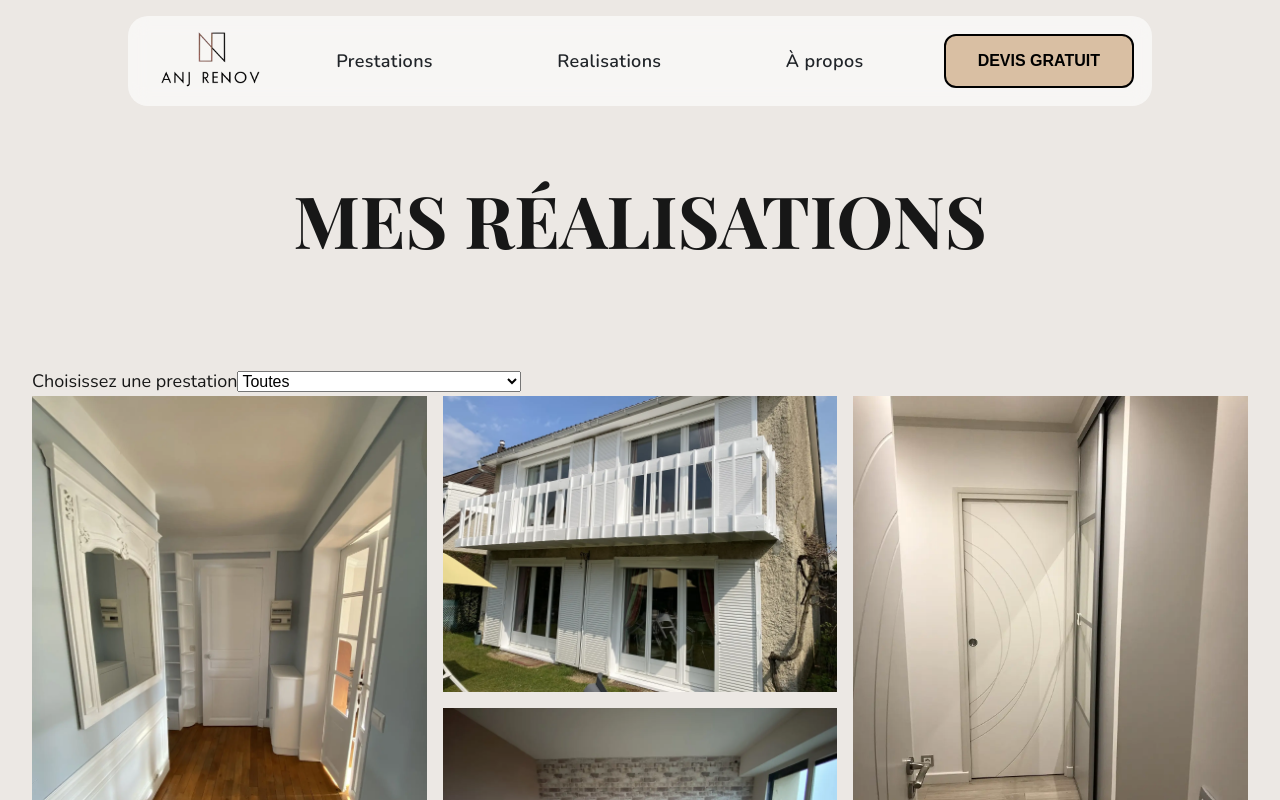
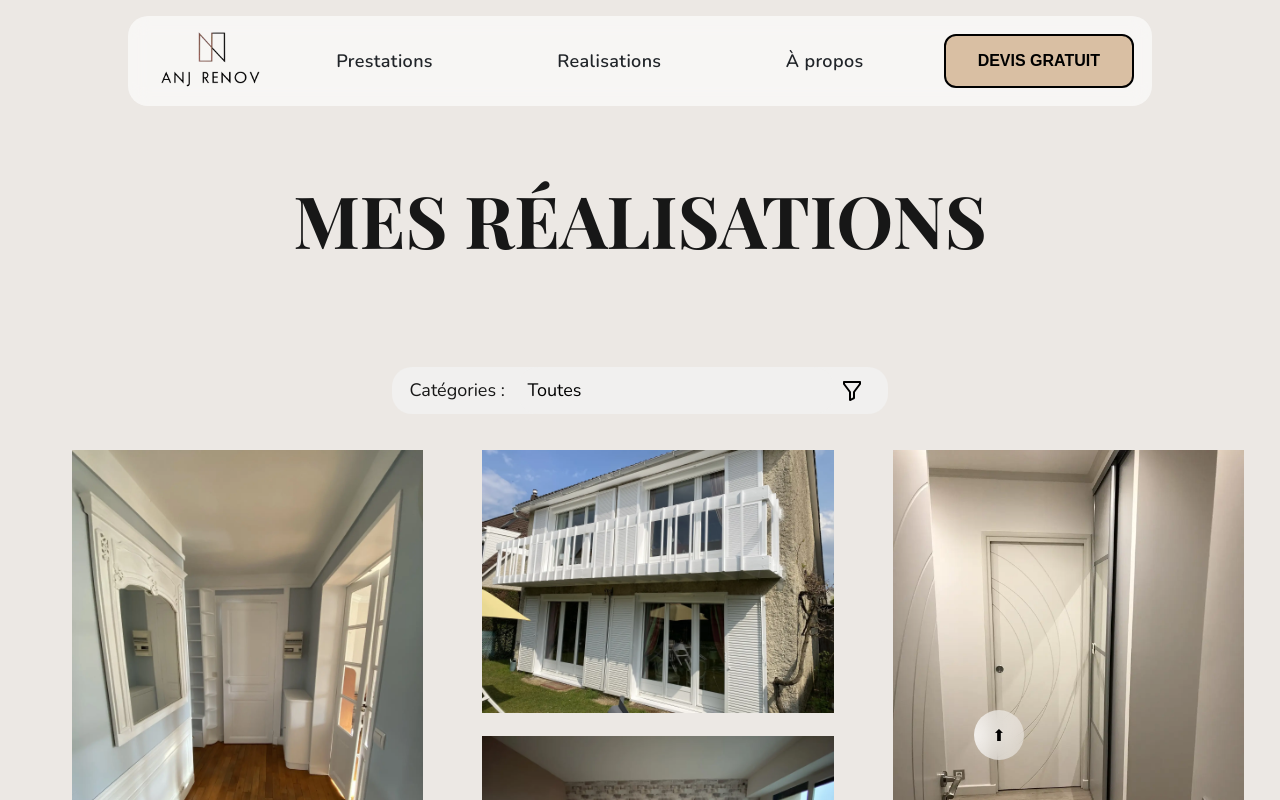
Before and after one commit to aurelienog/renov, a Next.js app: page /realisations in a window 1280 px wide. Shown: the top 800 px of the page. Built offline with nearby package versions, Linux system fonts and the light colour scheme; a web font is replaced by a local one.

Commit message:
update galleryFilter styles

```diff
--- a/src/app/layout.tsx
+++ b/src/app/layout.tsx
@@ -27,7 +27,7 @@ export default function RootLayout({
 }>) {
   return (
     <html lang="fr">
-      <body className={`${nunito.variable} ${playfair.variable}`}>
+      <body className={`${nunito.variable} ${playfair.variable}`} style={{backgroundColor: 'var(--background)'}}>
         <HeaderServer />
           {children}
         <Footer/>
--- a/src/components/contact-form/ContactForm.tsx
+++ b/src/components/contact-form/ContactForm.tsx
@@ -12,8 +12,6 @@ function ContactForm() {
   const [serverError, setServerError] = useState<string | null>(null)
   const [successMessage, setSuccessMessage] = useState<string | null>(null)
   useScrollToHash()
-
-  console.log(errors)
 
   const onMessageSubmit = async (data: ContactFormData) => {
     try {
--- a/src/components/projects-gallery/GalleryFilter.tsx
+++ b/src/components/projects-gallery/GalleryFilter.tsx
@@ -1,7 +1,7 @@
 'use client'
 import React from 'react';
 import { useRouter, useSearchParams } from 'next/navigation';
-
+import styles from './styles.module.css';
 
 function GalleryFilter() {
   const router = useRouter();
@@ -19,8 +19,8 @@ function GalleryFilter() {
   }
 
   return (
-    <form >
-      <label htmlFor="service-select">Choisissez une prestation</label>
+    <aside aria-label="Filtrer les photos" className={styles.filter}>
+      <label htmlFor="service-select">Catégories : </label>
       <select id="service-select" value={selectedValue} onChange={handleChange}>
         <option value="">Toutes</option>
         <option value="boiserie">Rénovation de boiseries</option>
@@ -31,7 +31,7 @@ function GalleryFilter() {
         <option value="enduit">Enduits décoratifs & peintures à effet</option>
         <option value="autre">Rénovation diverse</option>
       </select>
-    </form>
+    </aside>
   )
 }
 
--- a/src/components/projects-gallery/GalleryGrid.tsx
+++ b/src/components/projects-gallery/GalleryGrid.tsx
@@ -5,13 +5,13 @@ import { Project } from '@/lib/models/interfaces';
 
 function GalleryGrid( { projects }: { projects : Project[]} ) {
   return (
-    <div className={`${styles.wrapper}`}>
+    <ul className={`${styles.wrapper}`}>
       {projects.map((p : Project, index : number) => (
-        <div key={index}>
+        <li key={index}>
           <Image src={p.image} alt={p.description} sizes='(max-width: 970px) 100vw, (max-width: 1400px) 50vw, 33vw"'  placeholder='blur' style={{ width: '100%', height: 'auto', objectFit: 'cover', marginBottom: '1rem'}}/>
-        </div>
+        </li>
       ))}
-    </div>
+    </ul>
   )
 }
 
--- a/src/components/projects-gallery/styles.module.css
+++ b/src/components/projects-gallery/styles.module.css
@@ -1,42 +1,33 @@
+.filter select {
+    border: none;
+    font: inherit;
+    padding: 0.5em ;
+    margin-left: 0.5em;
+    border-radius: var(--border-radius);
+    appearance: none;
+}
+
 .wrapper {
   columns: 3 20rem;
   gap: 1rem;
 
-  & div {
-    position: relative;
-
-    &:hover::after {
-      background-image: rgba(0, 0, 0, 0.3);
-    }
-
-    &:hover {
-      cursor: zoom-in;
-      box-shadow: 0 0 20px rgba(255, 255, 255, 0.2);
-    }
-
-
-  &::after {
-      content: '';
-      position: absolute;
-      inset: 0;
-      background: rgba(0, 0, 0, 0);
-      transition: background-image 0.4s ease;
-      pointer-events: none;
-    }
+  & li {
+    list-style-type: none;
   }
 
   & img {
     display: block;  /* reset margen */
-    cursor: pointer;
+    cursor:zoom-in;
     transition: transform 300ms ease-in-out;
       width: 100%;
       height: auto;
       transition: transform 0.4s ease, filter 0.4s ease;
   }
+}
 
-  & img:hover {
+@media(min-width: 768px) {
+  .wrapper img:hover {
     transform: scale(1.02);
     filter: brightness(0.7);
-    cursor:zoom-in;
   }
 }
--- a/src/sections-realisations/LandingRealisation.tsx
+++ b/src/sections-realisations/LandingRealisation.tsx
@@ -3,15 +3,20 @@ import styles from './styles.module.css';
 import GalleryGrid from '@/components/projects-gallery/GalleryGrid';
 import GalleryFilter from '@/components/projects-gallery/GalleryFilter';
 import { Project } from '@/lib/models/interfaces';
+import Link from 'next/link';
 
 function LandingRealisation({ filteredProjects }: { filteredProjects: Project[]}) {
   return (
-    <section className={` ${styles.section} breakout  section`}>
+    <section className={`${styles.section} breakout section`}>
       <h1>Mes réalisations</h1>
-      <aside>
-        <GalleryFilter/>
-      </aside>
+      <GalleryFilter/>
       <GalleryGrid projects={filteredProjects}/>
+      <Link href={'#service-select'} ><button className='glassmorphism'
+      style={{ backgroundColor: 'rgb(255, 255, 255, 0.4)',
+      aspectRatio: '1/1',
+      width: '50px',
+      borderRadius: '50px',
+      border: 'none', cursor: 'pointer'}}>⬆</button></Link>
     </section>
   )
 }
--- a/src/sections-realisations/styles.module.css
+++ b/src/sections-realisations/styles.module.css
@@ -5,4 +5,34 @@
     text-align: center;
     margin-bottom: 1.5em;
   }
+
+  & aside {
+    position: relative;
+    text-align: center;
+    margin: 2rem auto;
+    padding: 0 3em 0 1em;
+    max-width: fit-content;
+    background-color: #F1F0EF;
+    border-radius: var(--border-radius);
+
+    & select {
+      background-color: #F1F0EF;
+    }
+
+  & ::before {
+    position: absolute;
+    content: url('/assets/icons/filter.svg');
+    top: 25%;
+    right: 5%;
+    z-index: 10;
+    color: black;
+  }
+  }
+
+  & a {
+    position: fixed;
+    bottom: 5%;
+    right: 20%;
+    z-index: 2;
+  }
 }
```
Also changed, not shown: public/assets/icons/filter.svg (added).
